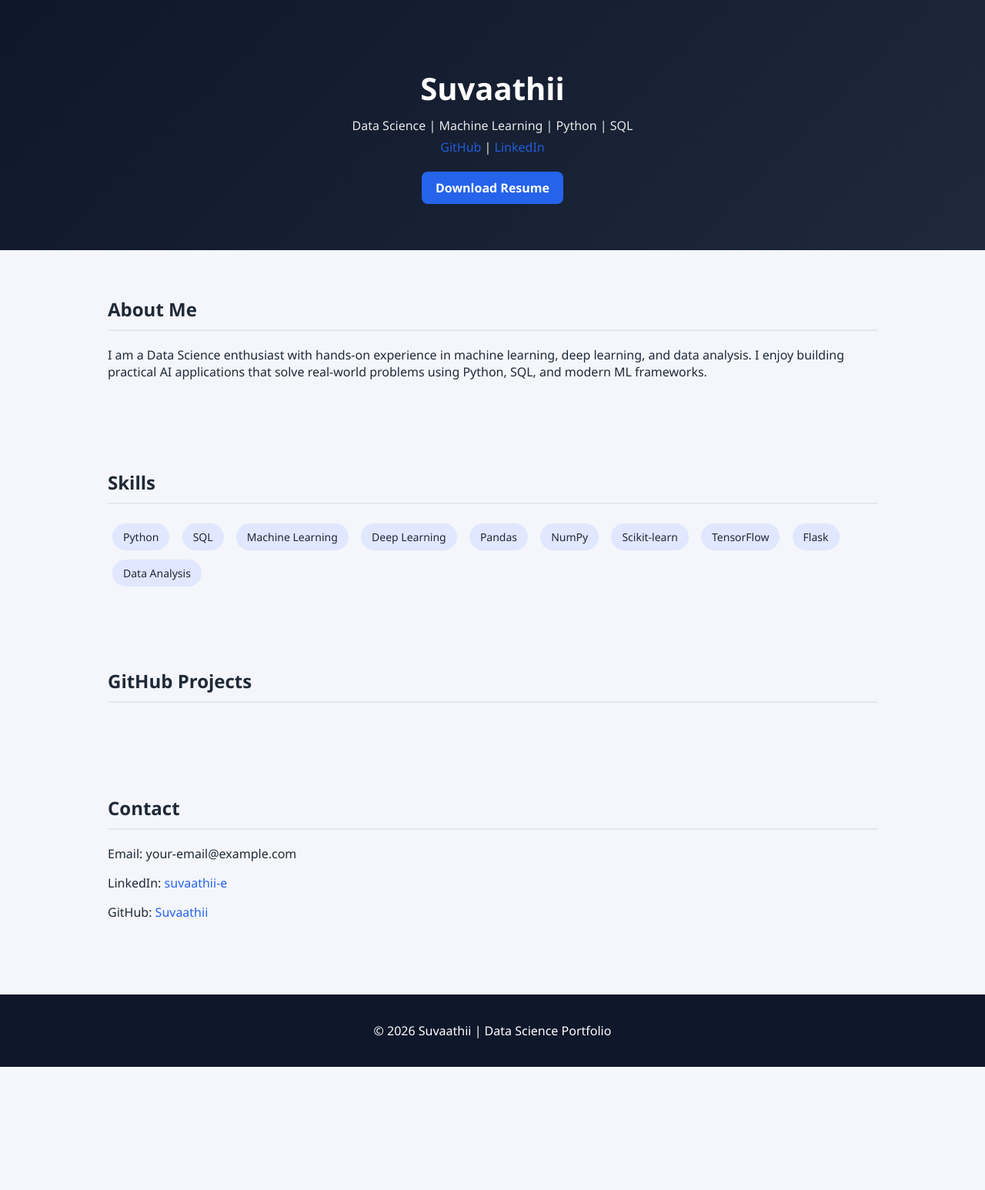
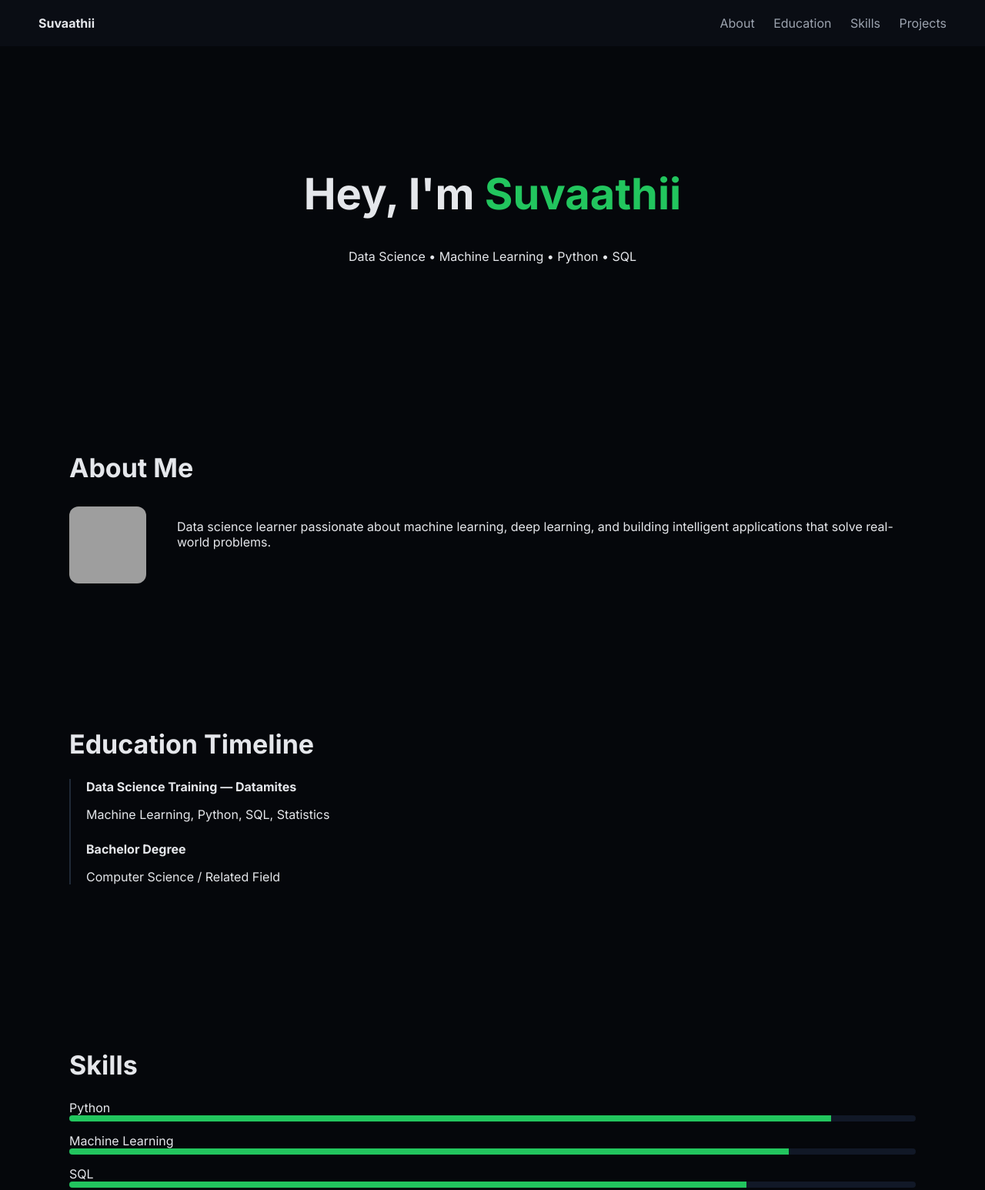
Before and after one commit to Suvaathii/Suvaathii_Portfolio, a plain HTML site: page index.html in a window 1280 px wide. Shown: the top 1546 px of the page at 77% size. Before the commit the page ends 1386 px from the top, so only its background shows below. Drawn offline with Linux system fonts and the light colour scheme; no server answers; grey boxes are pictures that could not be loaded.

Commit message:
Update portfolio title and styling

```diff
--- a/index.html
+++ b/index.html
@@ -3,176 +3,206 @@
 <head>
   <meta charset="UTF-8" />
   <meta name="viewport" content="width=device-width, initial-scale=1.0" />
-  <title>Suvaathii | Data Science Portfolio</title>
+  <title>Suvaathii | Premium Portfolio</title>
+
+  <link href="https://fonts.googleapis.com/css2?family=Inter:wght@300;400;600;700&display=swap" rel="stylesheet">
 
   <style>
     body {
-      font-family: 'Segoe UI', Tahoma, Geneva, Verdana, sans-serif;
       margin: 0;
-      background: #f4f6fb;
-      color: #1f2937;
+      font-family: 'Inter', sans-serif;
+      background: #05070b;
+      color: #e5e7eb;
     }
 
-    header {
-      background: linear-gradient(135deg, #0f172a, #1e293b);
-      color: white;
-      padding: 60px 20px;
-      text-align: center;
+    nav {
+      display: flex;
+      justify-content: space-between;
+      padding: 20px 50px;
+      background: #0a0d14;
+      position: sticky;
+      top: 0;
+      z-index: 10;
     }
 
-    header h1 {
-      font-size: 40px;
-      margin-bottom: 10px;
+    nav a { color: #9ca3af; margin-left: 20px; text-decoration: none; }
+
+    section { padding: 80px 60px; max-width: 1100px; margin: auto; }
+
+    h1 { font-size: 56px; }
+    h2 { font-size: 34px; margin-bottom: 25px; }
+
+    .hero { text-align: center; padding: 120px 20px; }
+
+    .highlight { color: #22c55e; }
+
+    .about-box {
+      display: grid;
+      grid-template-columns: 120px 1fr;
+      gap: 20px;
+      margin-top: 30px;
     }
 
-    header p {
-      opacity: 0.9;
-      margin: 6px 0;
+    .about-box img {
+      width: 100px;
+      border-radius: 12px;
     }
 
-    .btn {
-      display: inline-block;
-      margin-top: 15px;
-      background: #2563eb;
-      color: white;
-      padding: 10px 18px;
-      border-radius: 8px;
-      font-weight: 600;
+    .timeline {
+      border-left: 2px solid #1f2937;
+      margin-top: 20px;
+      padding-left: 20px;
     }
 
-    section {
-      max-width: 1000px;
-      margin: auto;
-      padding: 40px 20px;
+    .timeline-item { margin-bottom: 25px; }
+
+    .skills-bar { margin: 15px 0; }
+
+    .bar {
+      height: 8px;
+      background: #111827;
+      border-radius: 6px;
+      overflow: hidden;
     }
 
-    h2 {
-      border-bottom: 2px solid #e5e7eb;
-      padding-bottom: 10px;
+    .progress {
+      height: 8px;
+      background: #22c55e;
+      width: 0;
+      transition: width 1.5s ease;
     }
 
-    .grid {
+    .projects-grid {
       display: grid;
       grid-template-columns: repeat(auto-fit, minmax(260px, 1fr));
       gap: 20px;
-      margin-top: 20px;
     }
 
-    .card {
-      background: white;
-      padding: 20px;
-      border-radius: 16px;
-      box-shadow: 0 8px 20px rgba(0,0,0,0.06);
-      transition: transform 0.2s ease, box-shadow 0.2s ease;
+    .project-card {
+      background: #0a0d14;
+      border: 1px solid #1f2937;
+      border-radius: 12px;
+      overflow: hidden;
+      transition: 0.3s;
     }
 
-    .card:hover {
-      transform: translateY(-6px);
-      box-shadow: 0 12px 28px rgba(0,0,0,0.1);
-    }
+    .project-card:hover { transform: translateY(-6px); }
 
-    .skills span {
-      display: inline-block;
-      background: #e0e7ff;
-      margin: 6px;
-      padding: 8px 14px;
-      border-radius: 20px;
-      font-size: 14px;
-      font-weight: 500;
-    }
+    .project-card img { width: 100%; height: 150px; object-fit: cover; }
 
-    footer {
-      text-align: center;
-      background: #0f172a;
-      color: white;
-      padding: 20px;
-      margin-top: 40px;
-    }
+    .project-content { padding: 15px; }
 
-    a {
-      color: #2563eb;
-      text-decoration: none;
-      font-weight: 500;
-    }
+    footer { text-align: center; padding: 40px; opacity: 0.5; }
+
+    .reveal { opacity: 0; transform: translateY(30px); transition: 0.8s; }
+    .reveal.active { opacity: 1; transform: translateY(0); }
   </style>
 </head>
 <body>
 
-<header>
-  <h1>Suvaathii</h1>
-  <p>Data Science | Machine Learning | Python | SQL</p>
-  <p>
-    <a href="https://github.com/Suvaathii" target="_blank">GitHub</a> |
-    <a href="https://www.linkedin.com/in/suvaathii-e/" target="_blank">LinkedIn</a>
-  </p>
+<nav>
+  <strong>Suvaathii</strong>
+  <div>
+    <a href="#about">About</a>
+    <a href="#education">Education</a>
+    <a href="#skills">Skills</a>
+    <a href="#projects">Projects</a>
+  </div>
+</nav>
 
-  <!-- Resume Download Button -->
-  <a class="btn" href="resume.pdf" download>Download Resume</a>
-</header>
+<div class="hero reveal">
+  <h1>Hey, I'm <span class="highlight">Suvaathii</span></h1>
+  <p>Data Science • Machine Learning • Python • SQL</p>
+</div>
 
-<section>
+<section id="about" class="reveal">
   <h2>About Me</h2>
-  <p>
-    I am a Data Science enthusiast with hands-on experience in machine learning,
-    deep learning, and data analysis. I enjoy building practical AI applications
-    that solve real-world problems using Python, SQL, and modern ML frameworks.
-  </p>
-</section>
-
-<section>
-  <h2>Skills</h2>
-  <div class="skills">
-    <span>Python</span>
-    <span>SQL</span>
-    <span>Machine Learning</span>
-    <span>Deep Learning</span>
-    <span>Pandas</span>
-    <span>NumPy</span>
-    <span>Scikit-learn</span>
-    <span>TensorFlow</span>
-    <span>Flask</span>
-    <span>Data Analysis</span>
+  <div class="about-box">
+    <img src="https://i.pravatar.cc/150" />
+    <p>
+      Data science learner passionate about machine learning, deep learning,
+      and building intelligent applications that solve real-world problems.
+    </p>
   </div>
 </section>
 
-<section>
-  <h2>GitHub Projects</h2>
-  <div id="repo-container" class="grid"></div>
+<section id="education" class="reveal">
+  <h2>Education Timeline</h2>
+  <div class="timeline">
+    <div class="timeline-item">
+      <strong>Data Science Training — Datamites</strong>
+      <p>Machine Learning, Python, SQL, Statistics</p>
+    </div>
+    <div class="timeline-item">
+      <strong>Bachelor Degree</strong>
+      <p>Computer Science / Related Field</p>
+    </div>
+  </div>
 </section>
 
-<section>
-  <h2>Contact</h2>
-  <p>Email: your-email@example.com</p>
-  <p>LinkedIn: <a href="https://www.linkedin.com/in/suvaathii-e/">suvaathii-e</a></p>
-  <p>GitHub: <a href="https://github.com/Suvaathii">Suvaathii</a></p>
+<section id="skills" class="reveal">
+  <h2>Skills</h2>
+
+  <div class="skills-bar">
+    Python
+    <div class="bar"><div class="progress" data-width="90%"></div></div>
+  </div>
+
+  <div class="skills-bar">
+    Machine Learning
+    <div class="bar"><div class="progress" data-width="85%"></div></div>
+  </div>
+
+  <div class="skills-bar">
+    SQL
+    <div class="bar"><div class="progress" data-width="80%"></div></div>
+  </div>
+</section>
+
+<section id="projects" class="reveal">
+  <h2>Projects</h2>
+  <div id="repo-container" class="projects-grid"></div>
 </section>
 
 <footer>
-  <p>© 2026 Suvaathii | Data Science Portfolio</p>
+  © 2026 Suvaathii Portfolio
 </footer>
 
 <script>
+  function revealOnScroll() {
+    document.querySelectorAll('.reveal').forEach(el => {
+      const windowHeight = window.innerHeight;
+      const elementTop = el.getBoundingClientRect().top;
+      if (elementTop < windowHeight - 100) el.classList.add('active');
+    });
+  }
+
+  window.addEventListener('scroll', revealOnScroll);
+  revealOnScroll();
+
+  document.querySelectorAll('.progress').forEach(bar => {
+    setTimeout(() => bar.style.width = bar.dataset.width, 500);
+  });
+
   async function loadRepos() {
     const response = await fetch("https://api.github.com/users/Suvaathii/repos");
     const repos = await response.json();
-
     const container = document.getElementById("repo-container");
 
-    repos
-      .sort((a, b) => b.stargazers_count - a.stargazers_count)
-      .slice(0, 6)
-      .forEach(repo => {
-        const card = document.createElement("div");
-        card.className = "card";
+    repos.slice(0,6).forEach(repo => {
+      const card = document.createElement("div");
+      card.className = "project-card";
 
-        card.innerHTML = `
+      card.innerHTML = `
+        <img src="https://picsum.photos/400/200?random=${Math.random()}">
+        <div class="project-content">
           <h3>${repo.name}</h3>
-          <p>${repo.description || "No description available"}</p>
-          <a href="${repo.html_url}" target="_blank">View Repository →</a>
-        `;
+          <p>${repo.description || 'Machine learning project'}</p>
+          <a href="${repo.html_url}" target="_blank">View Project</a>
+        </div>`;
 
-        container.appendChild(card);
-      });
+      container.appendChild(card);
+    });
   }
 
   loadRepos();
```
